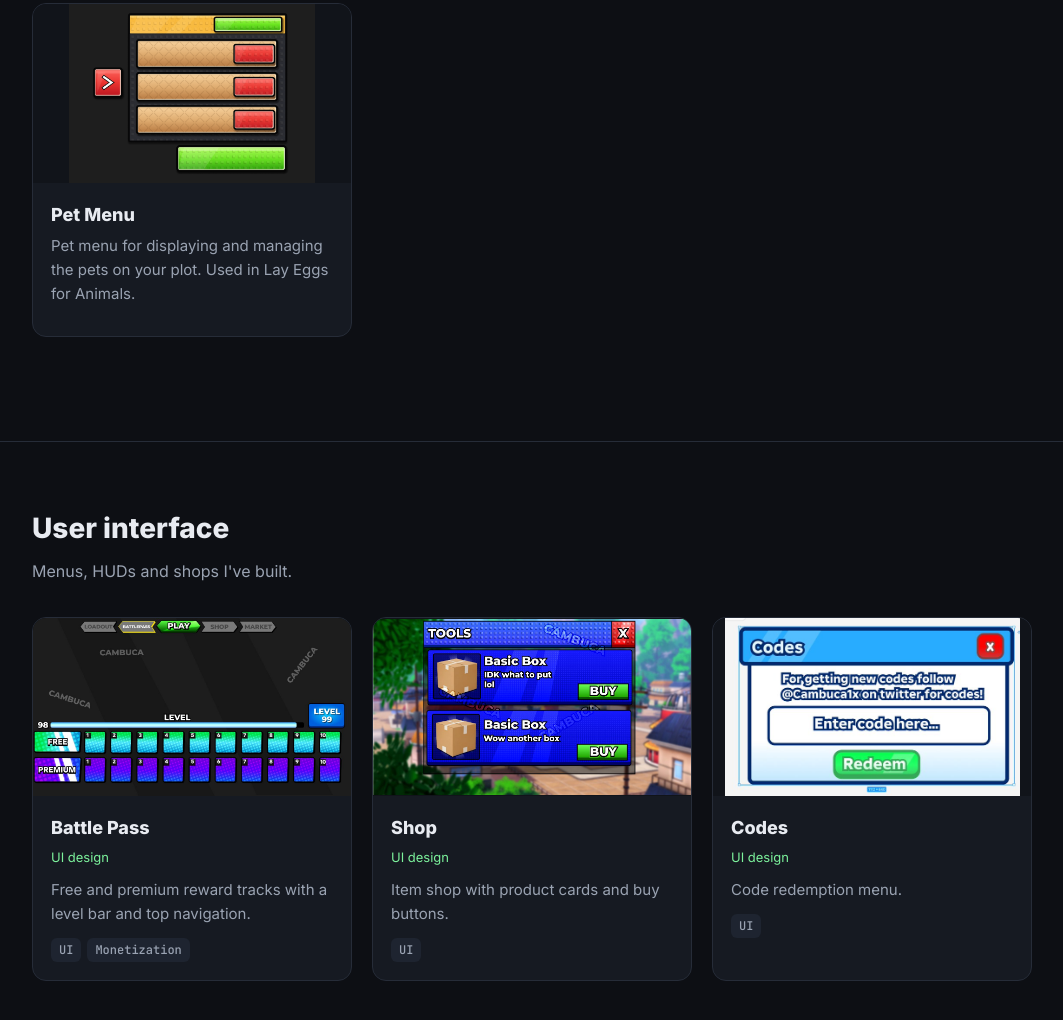
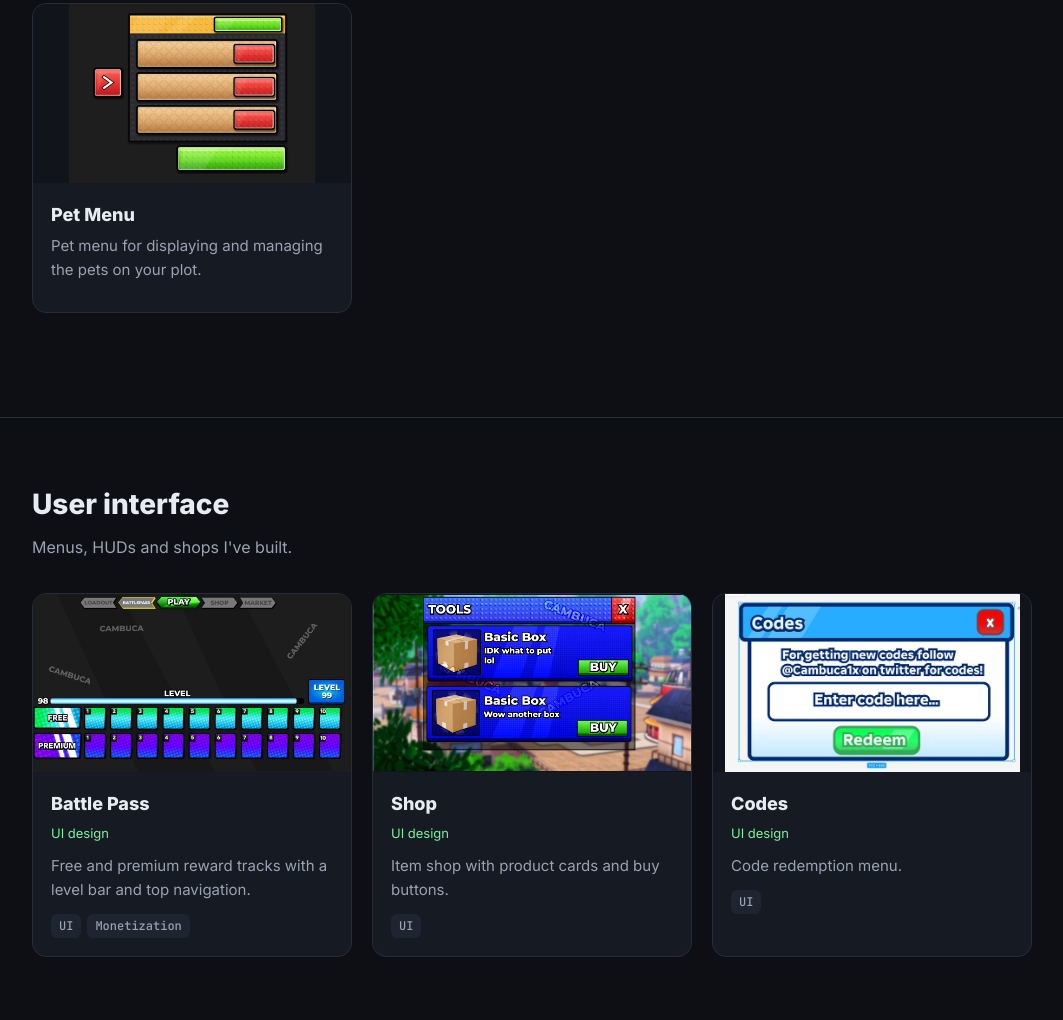
Before and after one commit to cambuca1x/cambuca1x.github.io, a plain HTML site: page index.html in a window 1280 px wide. Shown: the part 3507-4527 px from the top of the page, without its empty margins (108-1171 px from the left). Drawn offline with Linux system fonts and the light colour scheme.

Commit message:
Pet Menu: drop game name
Co-Authored-By: Claude Opus 5.5 <noreply@anthropic.com>

```diff
--- a/index.html
+++ b/index.html
@@ -153,7 +153,7 @@
         { title: "Sell Pets", img: "UIbotSellPets.png", text: "Pet sell shop with sort buttons, item grid and sell bar.", tags: [] },
         { title: "Daily Rewards", img: "UIbotDailyRewards.png", text: "Build the Colosseum daily rewards, a rarity colour per day.", tags: [] },
         { title: "Roman Quests", img: "UIbotRomanQuests.png", text: "Missions board with progress bars, reward slots and a featured quest.", tags: [] },
-        { title: "Pet Menu", img: "UIbotDesign.png", text: "Pet menu for displaying and managing the pets on your plot. Used in Lay Eggs for Animals.", tags: [] },
+        { title: "Pet Menu", img: "UIbotDesign.png", text: "Pet menu for displaying and managing the pets on your plot.", tags: [] },
       ],
     },
   ];
```
